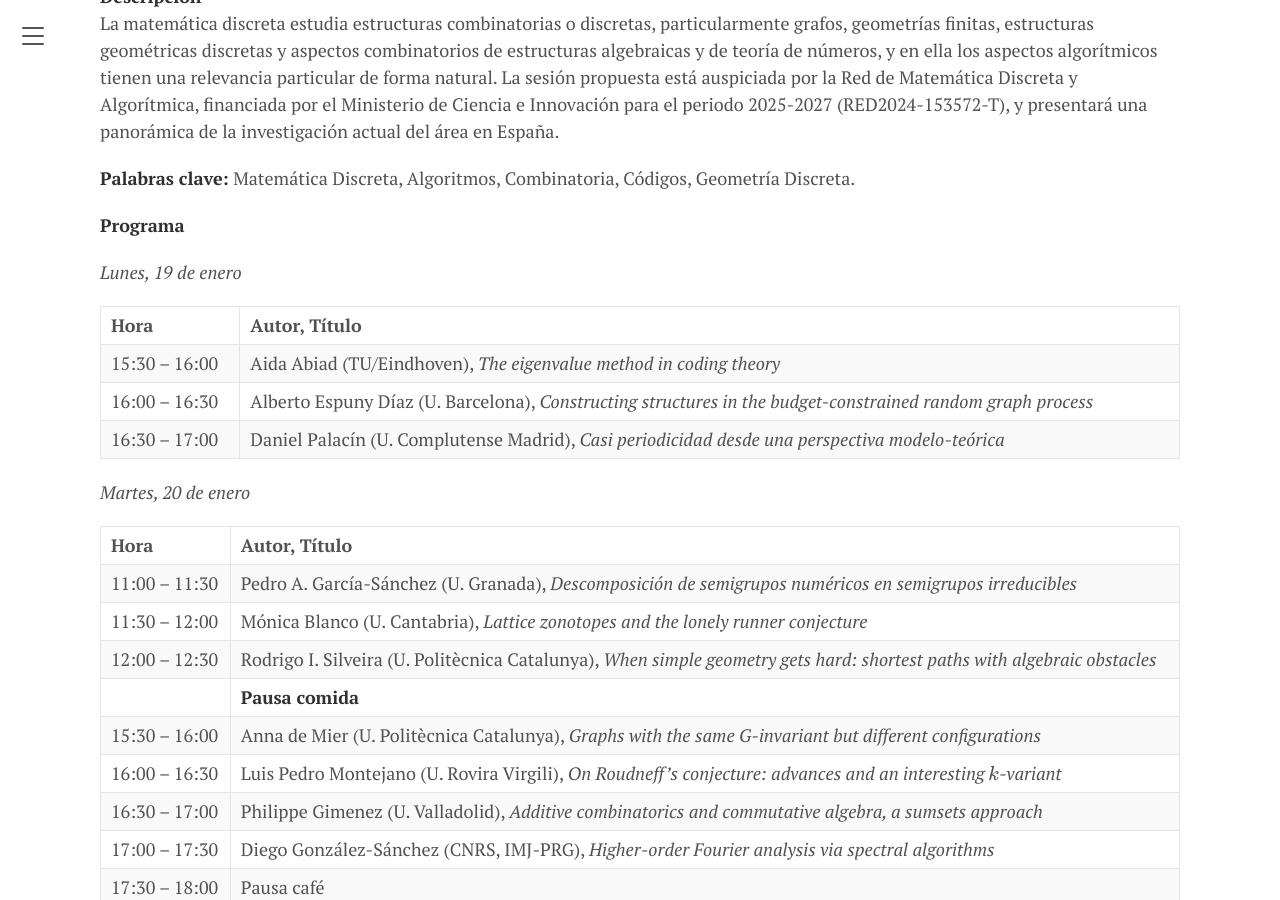
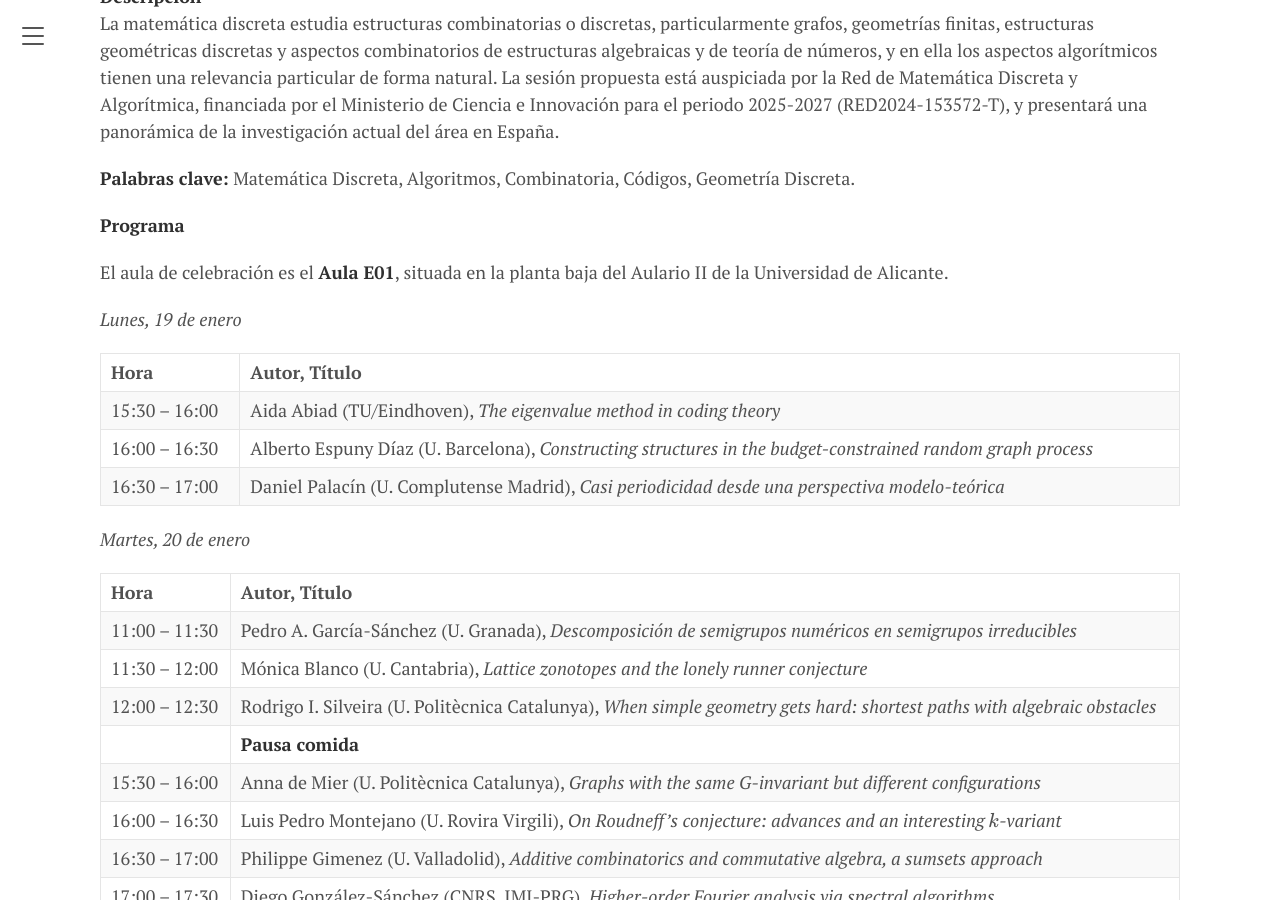
Before and after one commit to dam-network/dam-network.github.io, a Jekyll site: the page built from activities-dm/rsme-2026/special-session-dm.md, in a window 1280 px wide and 900 px high, scrolled down 428 px. Built offline with Jekyll 4.4.1, drawn with Linux system fonts in a browser that asks for light colours.

Commit message:
add room for RSME 2026 special session

```diff
--- a/activities-dm/rsme-2026/special-session-dm.md
+++ b/activities-dm/rsme-2026/special-session-dm.md
@@ -71,6 +71,9 @@ Códigos, Geometría Discreta.
 
 
 **Programa**
+
+El aula de celebración es el **Aula E01**, situada en la planta baja del Aulario II de la Universidad de
+Alicante.
 
 *Lunes, 19 de enero*
 
```
